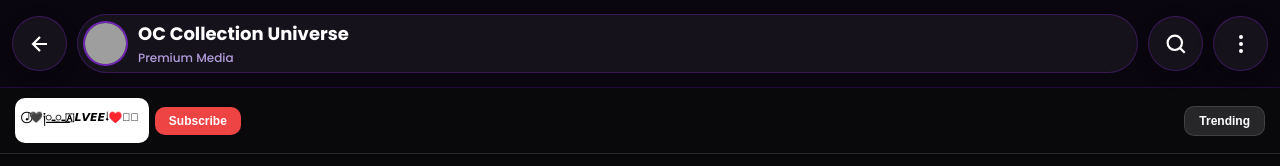
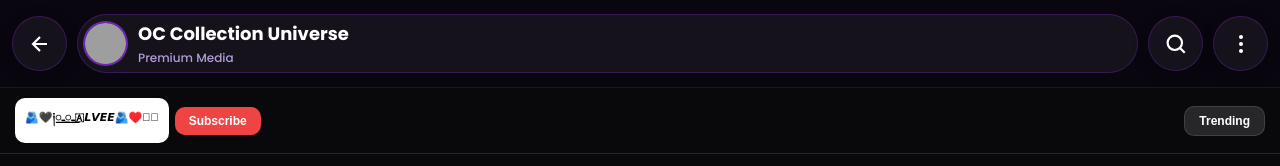
Before and after one commit to alveebd11-ctrl/Website-, a website: page oc-collection.html in a window 1280 px wide. Drawn offline with Linux system fonts and the light colour scheme; no server answers; grey boxes are pictures that could not be loaded.

Commit message:
Update oc-collection.html

```diff
--- a/oc-collection.html
+++ b/oc-collection.html
@@ -208,12 +208,12 @@
         containerId: 'channelPostsContainer',
         channelId: 'ocChannelWindow',
         apiURL: '/api/channel/posts',
-        mediaURLPrefix: '/api/chat/media/',
+        mediaURLPrefix: '/api/channel/media/',
         refreshInterval: 30000,
         batchSize: 10,
         observerRootMargin: '350px 0px',
         telegramURL: 'https://t.me/ALVEE_BD1',
-        brandText: '𝆺𝅥⃝🖤༏ـ꯭ـ꯭🇦𝙇𝙑𝙀𝙀𝆺𝅥♥️⟵꯭'
+        brandText: '🫂🖤༏ـ꯭ـ꯭🇦𝙇𝙑𝙀𝙀🫂♥️⟵꯭'
     };
 
     const mediaCards = new Map();
```
